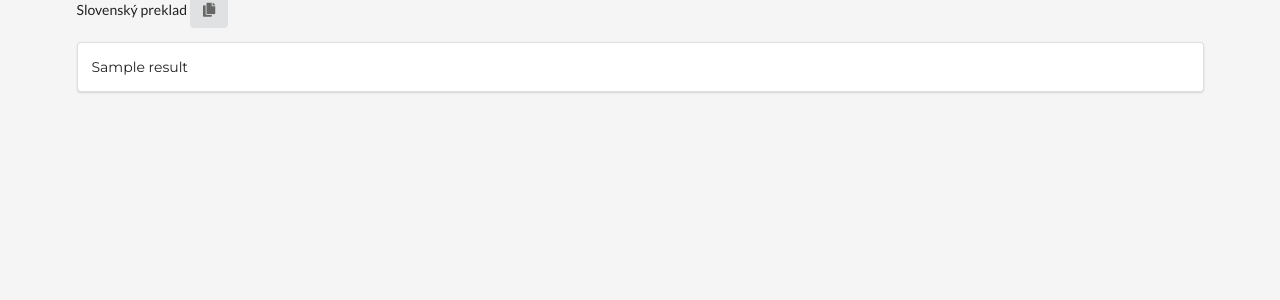
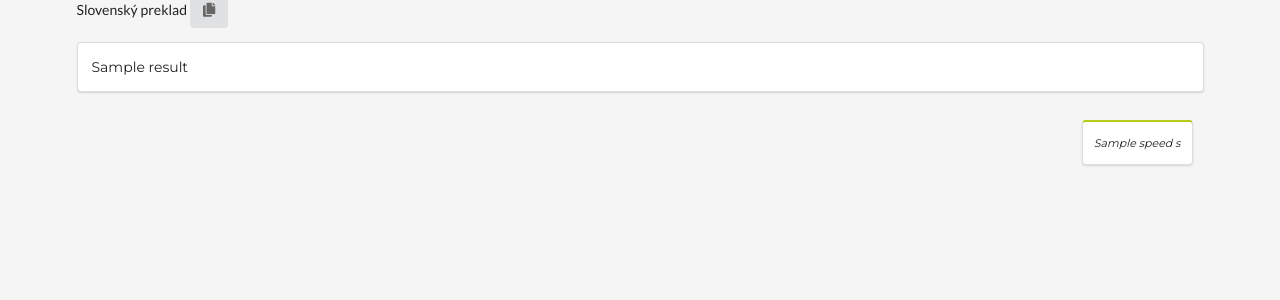
Before and after one commit to zdposter/pySKTranslator, a FastAPI app: template templates/base.html in a window 1280 px wide. Shown: the part 410-710 px from the top of the page. Run offline with FastAPI, Linux system fonts and the light colour scheme; the template is opened without the code that fills it: most values are stand-ins (such as "Sample title", 1, 10 or a date in 2020); some libraries are stand-ins or nearby versions.

Commit message:
add info about speed translation

```diff
--- a/app.py
+++ b/app.py
@@ -35,7 +35,7 @@ async def startup_event():
 @app.get('/favicon.ico', include_in_schema=False)
 async def favicon():
     """
-    Show favicon
+    Show favicon.
     """
     return FileResponse(favicon_path)
 
@@ -56,6 +56,7 @@ def translate(req: Request, eng_text: str = Form(None)):
     Translate retrieved text to Slovak.
     """
     url = app.url_path_for('home')
+    start = datetime.datetime.now()
     if not eng_text:
         return TEMPLATES.TemplateResponse(
             'base.html',
@@ -72,9 +73,10 @@ def translate(req: Request, eng_text: str = Form(None)):
     for item in texts:
         line = TToIT(item.page_content)[0]['translation_text']
         final_text += line + '\n'
+    elapsed = datetime.datetime.now() - start
     return TEMPLATES.TemplateResponse(
         'base.html',
-        context={'request': req, 'result': final_text, 'eng_text': eng_text},
+        context={'request': req, 'result': final_text, 'eng_text': eng_text, 'speed': round(elapsed.total_seconds(),3) },
     )
 
 
--- a/templates/base.html
+++ b/templates/base.html
@@ -74,13 +74,14 @@
                     {{ result }}
                 </div>
             </div>
+            <div class="ui segment right floated olive mini"><i>{{speed}} s</i></div>
+        </div>
+        {% endif %}
 
-            {% endif %}
+    {% if warning %}
+        <div class="ui warning message">{{warning}}</div>
+    {% endif %}
 
-            {% if warning %}
-            <div class="ui warning message">{{warning}}</div>
-            {% endif %}
-        </div>
 </body>
 
 </html>
```
